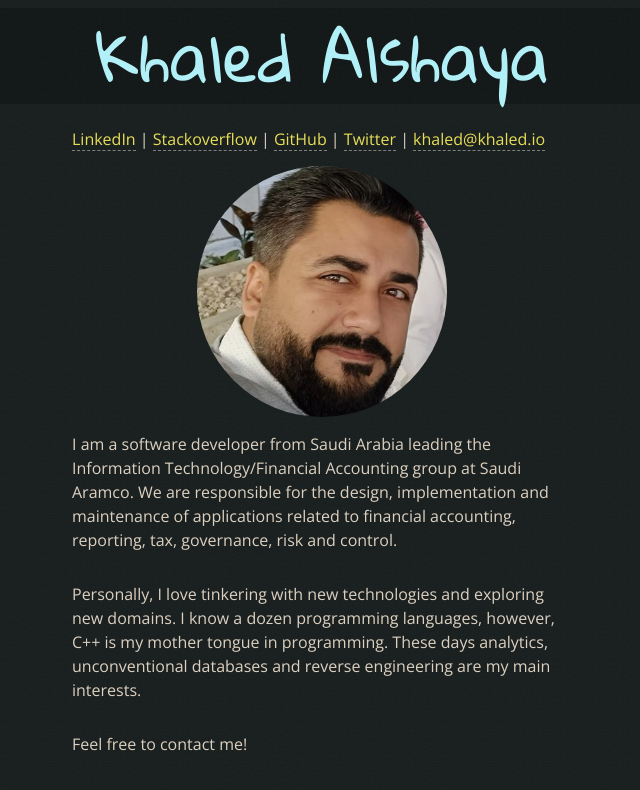
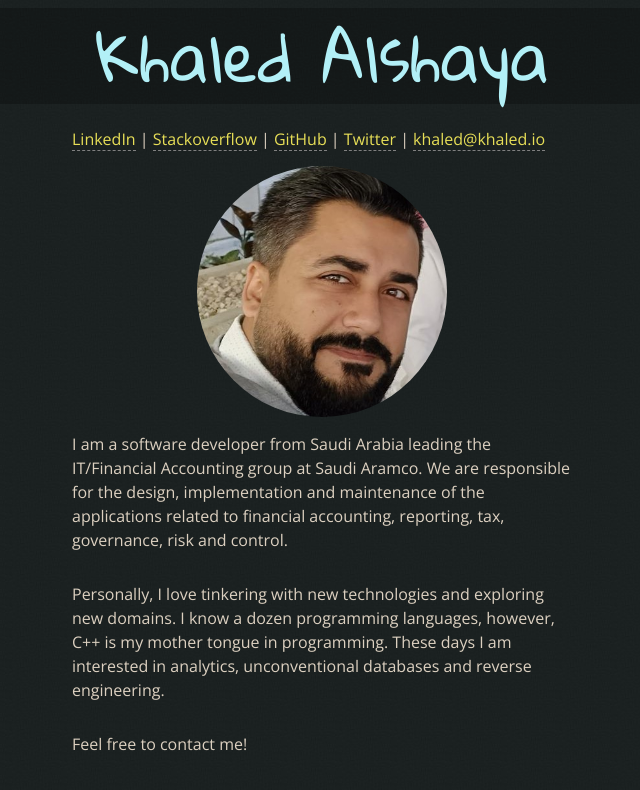
Before and after one commit to alshaya/home, a plain HTML site: page index.html in a window 1280 px wide. Shown: the whole page, without its empty margins (318-958 px from the left). Drawn offline with nearby package versions, Linux system fonts and the light colour scheme.

Commit message:
reviewed my information

```diff
--- a/index.html
+++ b/index.html
@@ -23,10 +23,10 @@
             <a href="mailto:khaled@khaled.io">khaled@khaled.io</a>
         </section>
         <img class="profile-pic" alt="Khaled Alshaya" src="me.jpg"/>
-		<section>I am a software developer from Saudi Arabia leading the Information Technology/Financial Accounting group at Saudi Aramco.
-                We are responsible for the design, implementation and maintenance of applications related to financial accounting, reporting, tax, governance, risk and control.</section>
+		<section>I am a software developer from Saudi Arabia leading the IT/Financial Accounting group at Saudi Aramco.
+                We are responsible for the design, implementation and maintenance of the applications related to financial accounting, reporting, tax, governance, risk and control.</section>
         <section>Personally, I love tinkering with new technologies and exploring new domains. I know a dozen programming languages, however, C++ is my mother tongue in programming.
-                These days analytics, unconventional databases and reverse engineering are my main interests.</section>
+                These days I am interested in analytics, unconventional databases and reverse engineering.</section>
         <section>Feel free to contact me!</section>
 	</div>
 </body>
```
